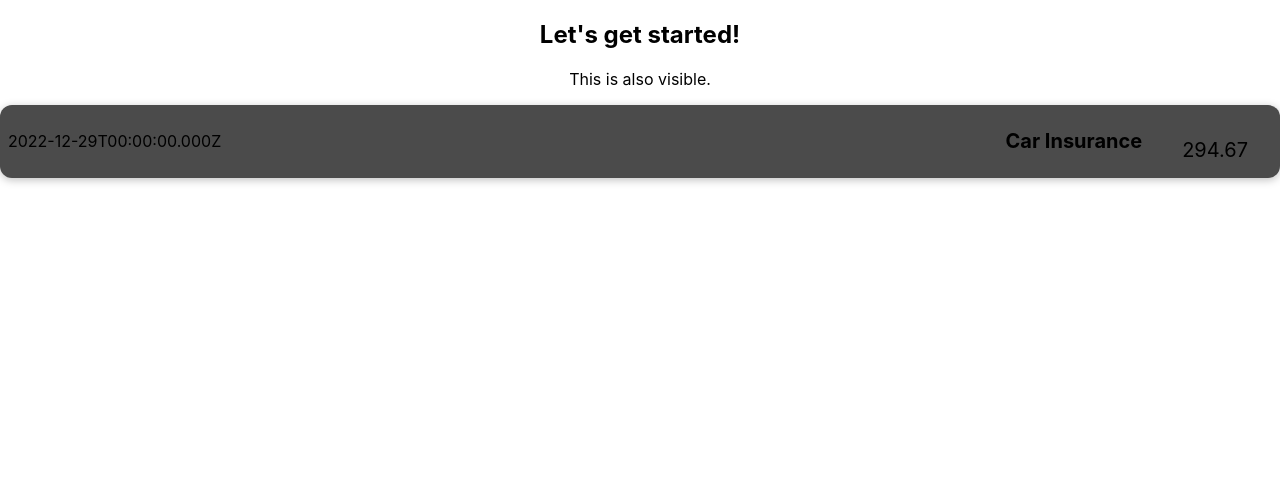
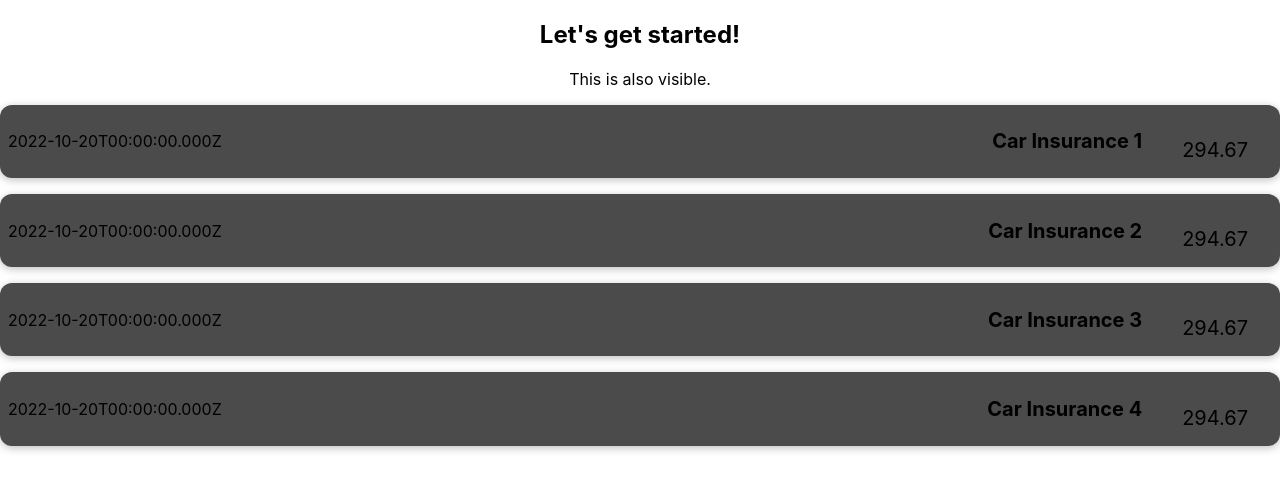
Before and after one commit to Suprememajor/React_Guide, a React (Create React App) app: page / in a window 1280 px wide. Shown: the top 490 px of the page. Built offline with nearby package versions, Linux system fonts and the light colour scheme.

Commit message:
refavtored to make use of props

```diff
--- a/src/App.js
+++ b/src/App.js
@@ -2,11 +2,36 @@ import "./App.css";
 import ExpenseItem from "./components/ExpenseItem";
 
 function App() {
+  const expenses = [
+    {
+      title: "Car Insurance 1",
+      amount: 294.67,
+      date: new Date(2022, 9, 20),
+    },
+    {
+      title: "Car Insurance 2",
+      amount: 294.67,
+      date: new Date(2022, 9, 20),
+    },
+    {
+      title: "Car Insurance 3",
+      amount: 294.67,
+      date: new Date(2022, 9, 20),
+    },
+    {
+      title: "Car Insurance 4",
+      amount: 294.67,
+      date: new Date(2022, 9, 20),
+    },
+  ];
   return (
     <div className="App">
       <h2>Let's get started!</h2>
       <p>This is also visible.</p>
-      <ExpenseItem />
+      <ExpenseItem data={expenses[0]}/>
+      <ExpenseItem data={expenses[1]}/>
+      <ExpenseItem data={expenses[2]}/>
+      <ExpenseItem data={expenses[3]}/>
     </div>
   );
 }
--- a/src/components/ExpenseItem.js
+++ b/src/components/ExpenseItem.js
@@ -1,15 +1,12 @@
 import './ExpenseItem.css';
 
-function ExpenseItem() {
-    const expenseDate = new Date(2022, 11, 29);
-    const expenseTitle = 'Car Insurance';
-    const expenseAmount = 294.67;
+function ExpenseItem(props) {
   return (
     <div className="expense-item">
-      <div>{expenseDate.toISOString()}</div>
+      <div>{props.data.date.toISOString()}</div>
       <div className="expense-item__description">
-        <h2>{expenseTitle}</h2>
-        <div className="expense-item__price">{expenseAmount}</div>
+        <h2>{props.data.title}</h2>
+        <div className="expense-item__price">{props.data.amount}</div>
       </div>
     </div>
   );
```
